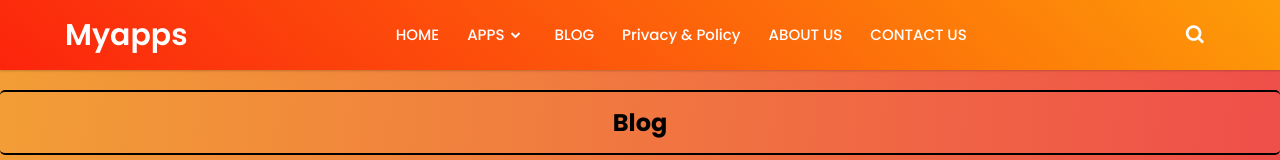
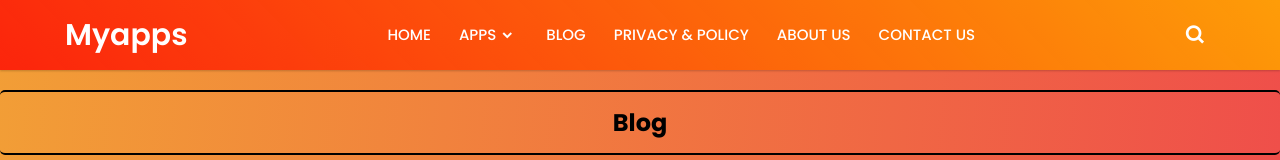
Before and after one commit to Yashpatel152004/Myapps, a plain HTML site: page blog.html in a window 1280 px wide. Shown: the top 160 px of the page. Drawn offline with nearby package versions, Linux system fonts and the light colour scheme.

Commit message:
Update blog.html

```diff
--- a/blog.html
+++ b/blog.html
@@ -49,7 +49,7 @@
 
           </li>
           <li>
-            <a href="Privacy.html">Privacy & Policy</a>
+            <a href="Privacy.html">PRIVACY & POLICY</a>
 
 
           </li>
```
